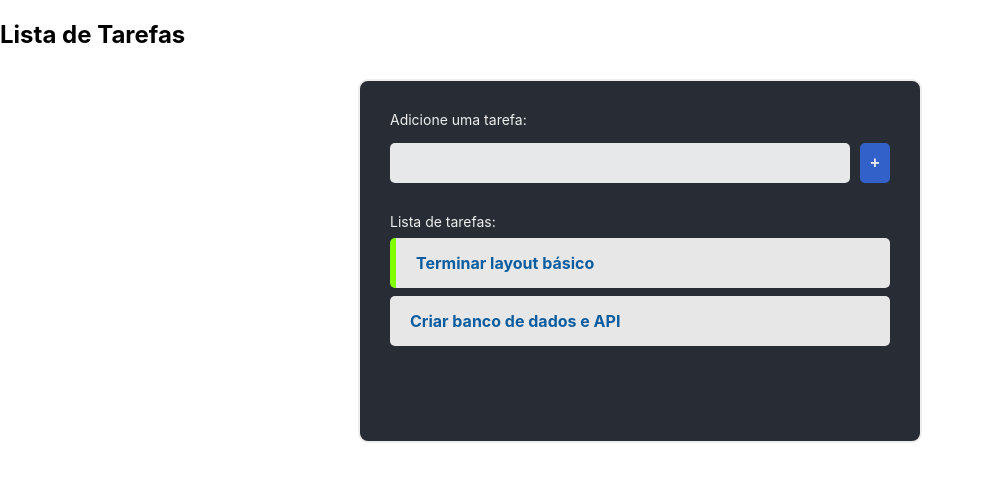
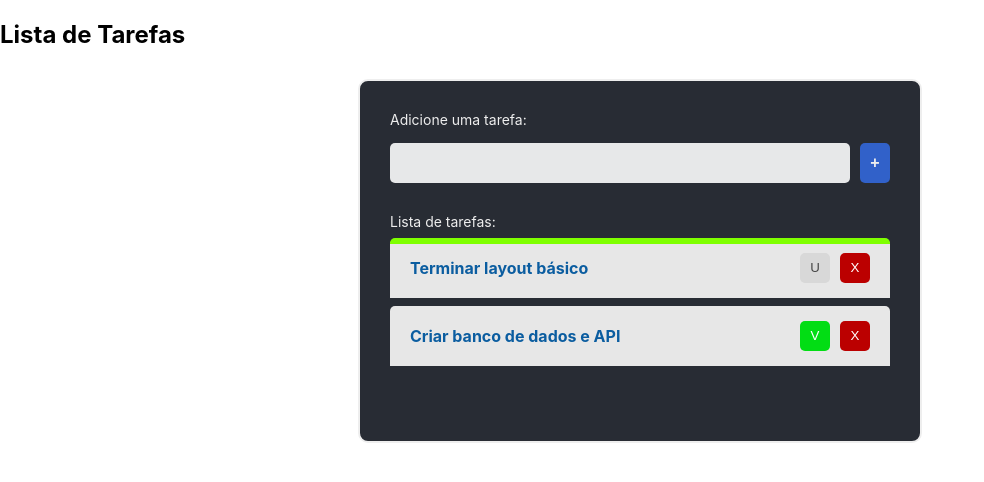
Before and after one commit to hermannhahn/lista-de-tarefas, a React (Create React App) app: page / in a window 1280 px wide. Shown: the top 482 px of the page, without its empty margins (0-984 px from the left). Built offline with nearby package versions, Linux system fonts and the light colour scheme.

Commit message:
layout/funções: add, remove, complete, uncomplete, show desc

```diff
--- a/src/api/database.json
+++ b/src/api/database.json
@@ -2,11 +2,15 @@
     {
         "id": "1",
         "title": "Terminar layout básico",
-        "completed": true
+        "completed": true,
+        "showdesc": false,
+        "description": ""
     },
     {
         "id": "2",
         "title": "Criar banco de dados e API",
-        "completed": false
+        "completed": false,
+        "showdesc": false,
+        "description": ""
     }
 ]
--- a/src/components/App.jsx
+++ b/src/components/App.jsx
@@ -15,9 +15,19 @@ const App = () => {
 		const newTask = [...tasks, {
 			title: taskTitle,
 			id: uuidv4(),
-			completed: false
+			completed: false,
+			showdesc: false,
+			description: ""
 		}];
 
+		setTasks(newTask);
+	}
+
+	const handleTaskUpdateDesc = (taskId, taskDesc) => {
+		const newTask = tasks.map((task) => {
+			if (task.id === taskId) return { ...task, description: taskDesc }
+			return task;
+		});
 		setTasks(newTask);
 	}
 
@@ -29,12 +39,26 @@ const App = () => {
 		setTasks(newTask);
 	};
 
+	const handleTaskRemove = (taskId) => {
+		const newTask = tasks.filter(task => task.id !== taskId);
+		setTasks(newTask);
+	};
+
+	const handleTaskDescription = (taskId) => {
+		const newTask = tasks.map((task) => {
+			if (task.id === taskId) return { ...task, showdesc: !task.showdesc }
+			return task;
+		});
+		setTasks(newTask);
+	};
+
+
 	return (
 		<>
 			<h2>Lista de Tarefas</h2>
 			<div className="container">
 				<AddTask handleTaskAdd={handleTaskAdd} />
-				<Tasks tasks={tasks} handleTaskStatus={handleTaskStatus} />
+				<Tasks tasks={tasks} handleTaskStatus={handleTaskStatus} handleTaskRemove={handleTaskRemove} handleTaskUpdateDesc={handleTaskUpdateDesc} handleTaskDescription={handleTaskDescription} />
 			</div>
 		</>
 	);
--- a/src/components/Task.jsx
+++ b/src/components/Task.jsx
@@ -1,18 +1,30 @@
 import React from "react";
 import "../styles/Task.css";
 
-const Task = ({ task, handleTaskStatus }) => {
+const Task = ({ task, handleTaskStatus, handleTaskRemove, handleTaskDescription }) => {
+	let statusClass = "";
+	let statusText = "";
+	let descClass = "";
+	if (!task.completed) { statusClass = "complete-task"; statusText = "V"; } else { statusClass = "uncomplete-task"; statusText = "U"; }
+	if (!task.showdesc) { descClass = "hidden"; } else { descClass = "task-desc"; }
 	return (
 		<>
 			<li
 				className="task-li"
-				style={	task.completed ? { borderLeft: "6px solid chartreuse" } : {} }
-				onClick={() => handleTaskStatus(task.id)}
+				style={task.completed ? { borderTop: "6px solid chartreuse", paddingTop: "9px" } : {}}
 			>
-				<span className="task-title">
+
+				<div className="task-title" onClick={() => handleTaskDescription(task.id)}>
 					{task.title}
-				</span>
+				</div>
+
+				<div className="buttons-container">
+					<button className={statusClass} onClick={() => handleTaskStatus(task.id)}>{statusText}</button>
+					<button className="remove-task" onClick={() => handleTaskRemove(task.id)}>X</button>
+				</div>
 			</li>
+
+			<div className={descClass}>{task.description}</div>
 		</>
 	);
 };
--- a/src/components/Tasks.jsx
+++ b/src/components/Tasks.jsx
@@ -3,12 +3,12 @@ import Task from "./Task";
 
 import '../styles/Tasks.css';
 
-const Tasks = ({ tasks, handleTaskStatus }) => {
+const Tasks = ({ tasks, handleTaskStatus, handleTaskRemove, handleTaskUpdateDesc, handleTaskDescription }) => {
 	return (
 		<>
 			<div className="tasks-title">Lista de tarefas:</div>
 			{tasks.map((task) => (
-				<Task key={task.id} task={task} handleTaskStatus={handleTaskStatus} />
+				<Task key={task.id} task={task} handleTaskStatus={handleTaskStatus} handleTaskRemove={handleTaskRemove} handleTaskUpdateDesc={handleTaskUpdateDesc} handleTaskDescription={handleTaskDescription} />
 			))}
 		</>
 	);
--- a/src/styles/Task.css
+++ b/src/styles/Task.css
@@ -4,15 +4,72 @@
     padding: 15px 20px;
     display: flex;
     border-radius: 5px;
+    border-bottom-left-radius: 0px;
+    border-bottom-right-radius: 0px;
     justify-content: space-between;
     color: rgb(11, 93, 160);
     align-items: center;
-    cursor: pointer;
 }
+
+.task-desc {
+    margin: 30px auto;
+    margin-top: -9px;
+    overflow: auto;
+    background-color: #282c34;
+    min-height: 300px;
+    border: 2px solid #eeeeee;
+    border-top: none;
+    padding: 30px;
+}
+
+.task-desc-title {
+    margin-top: 30px;
+    flex:auto;
+    width: 100%;
+    text-align: left;
+    color: #eee;
+    font-size: 14px;
+}
+
 .task-li:hover {
     background-color: rgba(231, 231, 231, 0.89);
 }
 
 .task-title {
     font-weight: bold;
+    cursor: pointer;
 }
+
+
+.buttons-container {
+    font-size: 18px;
+}
+
+.remove-task {
+    width: 30px;
+    height: 30px;
+    background-color: rgb(187, 0, 0);
+    color: rgb(255, 255, 255);
+    margin-left: 10px;
+    border: none;
+    border-radius: 5px;
+    cursor: pointer;
+}
+.complete-task {
+    width: 30px;
+    height: 30px;
+    background-color: rgb(2, 221, 20);
+    color: rgb(255, 255, 255);
+    border: none;
+    border-radius: 5px;
+    cursor: pointer;
+}
+.uncomplete-task {
+    width: 30px;
+    height: 30px;
+    background-color: rgb(216, 216, 216);
+    color: rgb(71, 71, 71);
+    border: none;
+    border-radius: 5px;
+    cursor: pointer;
+}
```
